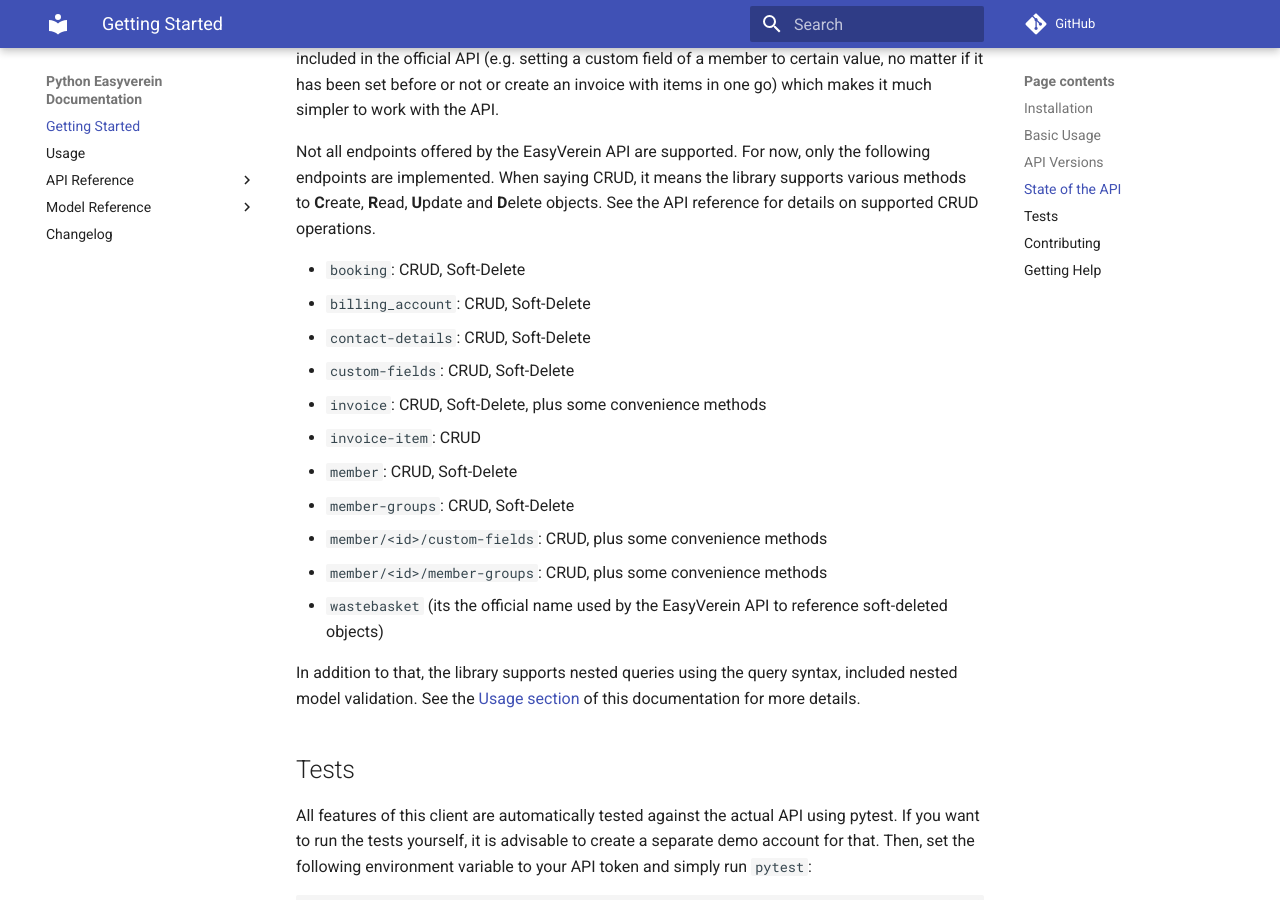
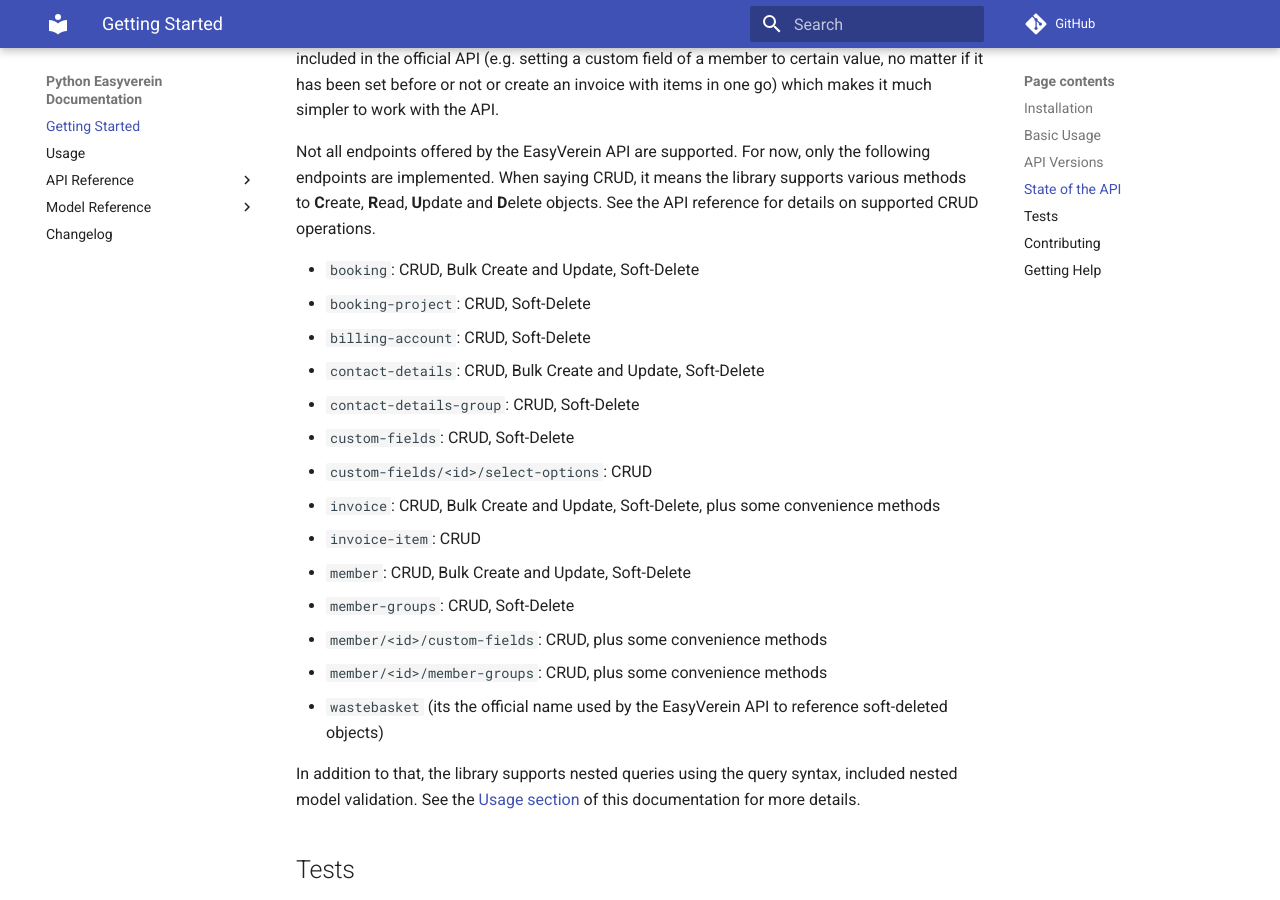
Before and after one commit to waza-ari/python-easyverein, an MkDocs documentation site: the page built from docs/index.md, in a window 1280 px wide and 900 px high, scrolled down 1843 px. Built offline with MkDocs 1.6.1 and Material for MkDocs 9.7.7, drawn with Linux system fonts in a browser that asks for light colours; comment, search, counter and statistics services are not loaded.

Commit message:
update docs

```diff
--- a/docs/index.md
+++ b/docs/index.md
@@ -81,13 +81,16 @@ Not all endpoints offered by the EasyVerein API are supported. For now, only the
 When saying CRUD, it means the library supports various methods to **C**reate, **R**ead, **U**pdate and **D**elete objects. See the API
 reference for details on supported CRUD operations.
 
-* `booking`: CRUD, Soft-Delete
-* `billing_account`: CRUD, Soft-Delete
-* `contact-details`: CRUD, Soft-Delete
+* `booking`: CRUD, Bulk Create and Update, Soft-Delete
+* `booking-project`: CRUD, Soft-Delete
+* `billing-account`: CRUD, Soft-Delete
+* `contact-details`: CRUD, Bulk Create and Update, Soft-Delete
+* `contact-details-group`: CRUD, Soft-Delete
 * `custom-fields`: CRUD, Soft-Delete
-* `invoice`: CRUD, Soft-Delete, plus some convenience methods
+* `custom-fields/<id>/select-options`: CRUD
+* `invoice`: CRUD, Bulk Create and Update, Soft-Delete, plus some convenience methods
 * `invoice-item`: CRUD
-* `member`: CRUD, Soft-Delete
+* `member`: CRUD, Bulk Create and Update, Soft-Delete
 * `member-groups`: CRUD, Soft-Delete
 * `member/<id>/custom-fields`: CRUD, plus some convenience methods
 * `member/<id>/member-groups`: CRUD, plus some convenience methods
--- a/mkdocs.yml
+++ b/mkdocs.yml
@@ -48,8 +48,10 @@ nav:
     - "Recycle Bin / Soft Delete": api/recycle_bin.md
     - "Endpoint Specific":
         - "Booking": api/endpoints/booking.md
+        - "Booking Project": api/endpoints/booking_project.md
         - "Billing Account": api/endpoints/billing_account.md
         - "Contact Details": api/endpoints/contact_details.md
+        - "Contact Details Group": api/endpoints/contact_details_group.md
         - "Custom Fields":
           - "Custom Field": api/endpoints/custom_field.md
           - "Custom Field Select Options": api/endpoints/custom_field_select_option.md
@@ -63,8 +65,10 @@ nav:
   - "Model Reference":
     - "Base Model": models/base.md
     - "Booking": models/booking.md
+    - "Booking Project": models/booking_project.md
     - "Billing Account": models/billing_account.md
     - "Contact Details": models/contact_details.md
+    - "Contact Details Group": models/contact_details_group.md
     - "Custom Field": models/custom_field.md
     - "Custom Field Select Options": models/custom_field_select_option.md
     - "Invoice": models/invoice.md
```
Also changed, not shown: README.md (+2 -0 lines), docs/api/endpoints/booking_project.md (added, +33 -0 lines), docs/api/endpoints/contact_details_group.md (added, +33 -0 lines), docs/api/recycle_bin.md (+4 -0 lines), docs/models/booking_project.md (added, +10 -0 lines), docs/models/contact_details_group.md (added, +10 -0 lines), docs/usage.md (+5 -0 lines).
